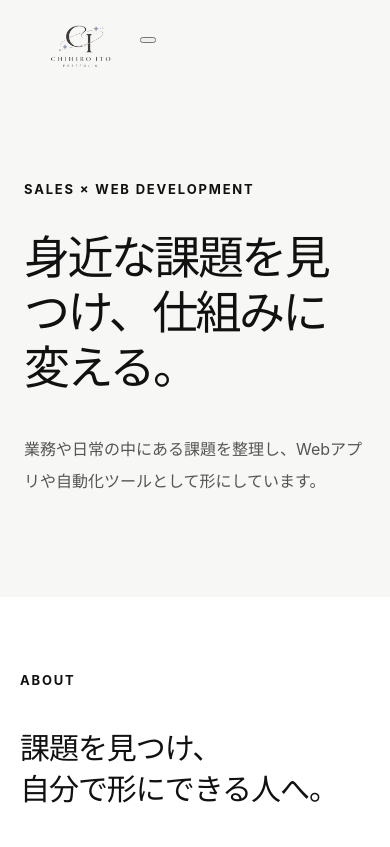
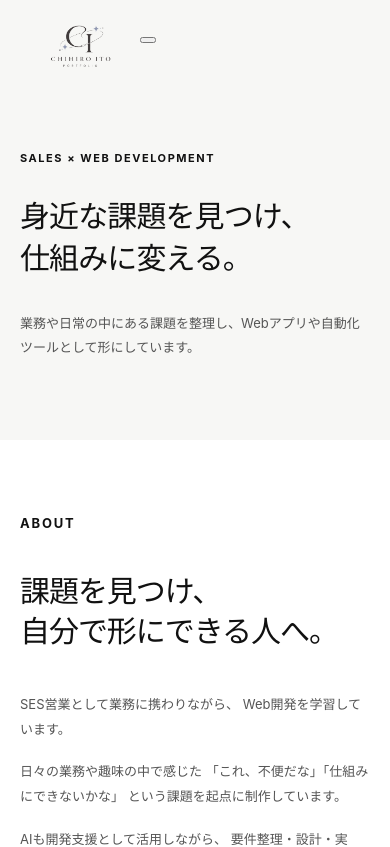
Before and after one commit to chirony1126-byte/CHIHIRO-ITO-Portfolio-, a React (Vite) app: page / in a window 390 px wide. Shown: the top 847 px of the page. Built offline with nearby package versions, Linux system fonts and the light colour scheme.

Commit message:
Clean up responsive styles and mobile menu

```diff
--- a/src/App.css
+++ b/src/App.css
@@ -1646,3 +1646,90 @@ button {
     color: #555;
   }
 }
+/* ========================================
+   MOBILE HERO FIX
+   ======================================== */
+
+@media (max-width: 768px) {
+
+  /* HERO全体 */
+  .hero-section {
+    min-height: 0 !important;
+    height: auto !important;
+    margin: 0 !important;
+    padding: 80px 0 90px !important;
+    display: block !important;
+  }
+
+  /* HEROの横幅 */
+  .hero-section .container {
+    width: calc(100% - 40px) !important;
+    max-width: none !important;
+    margin: 0 auto !important;
+    padding: 0 !important;
+  }
+
+  /* SALES × WEB DEVELOPMENT */
+  .hero-section .eyebrow {
+    margin: 0 0 28px !important;
+    font-size: 11px !important;
+    line-height: 1.5 !important;
+    font-weight: 700 !important;
+    letter-spacing: 0.14em !important;
+  }
+
+  /* メイン見出し */
+  .hero-section h1 {
+    width: 100% !important;
+    max-width: none !important;
+    margin: 0 !important;
+
+    font-size: 32px !important;
+    line-height: 1.35 !important;
+    letter-spacing: -0.03em !important;
+
+    word-break: normal !important;
+    white-space: normal !important;
+  }
+
+  /* JSXに書いてある <br /> を必ず有効にする */
+  .hero-section h1 br {
+    display: block !important;
+  }
+
+  /* HERO説明文 */
+  .hero-description {
+    margin: 32px 0 0 !important;
+
+    font-size: 14px !important;
+    line-height: 1.9 !important;
+
+    color: #555 !important;
+  }
+
+  /* 説明文はスマホでは自然に折り返す */
+  .hero-description br {
+    display: none !important;
+  }
+}
+
+
+/* ========================================
+   SMALL MOBILE
+   ======================================== */
+
+@media (max-width: 420px) {
+
+  .hero-section {
+    padding: 70px 0 80px !important;
+  }
+
+  .hero-section h1 {
+    font-size: 30px !important;
+    line-height: 1.4 !important;
+  }
+
+  .hero-description {
+    font-size: 13px !important;
+  }
+}
```
